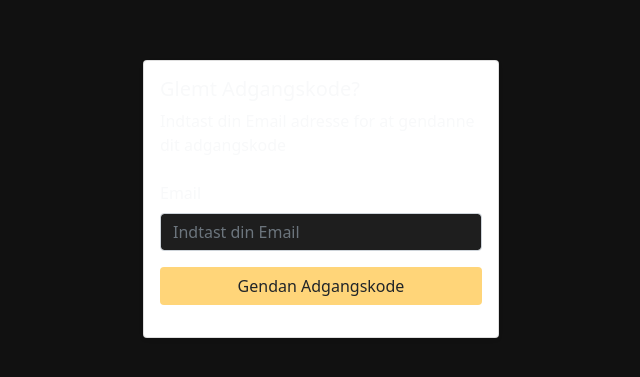
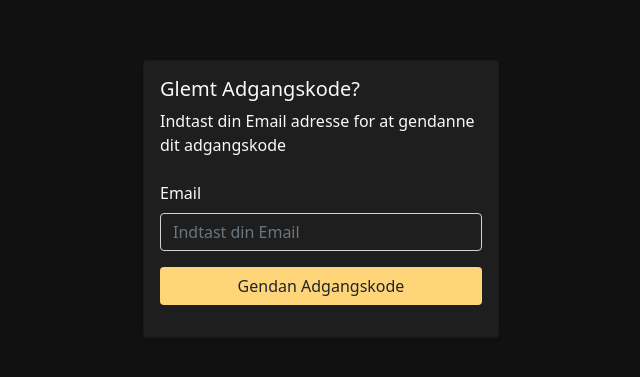
Before and after one commit to Fit-Flow/Fit_Flow_App, a plain HTML site: page web/glemt_adgangskode.html in a window 1280 px wide. Shown: the part 201-578 px from the top of the page, without its empty margins (319-959 px from the left). Drawn offline with nearby package versions, Linux system fonts and the light colour scheme.

Commit message:
Update web/glemt_adgangskode.html
Co-authored-by: Jackie <Jackiehartvig@hotmail.com>

```diff
--- a/web/glemt_adgangskode.html
+++ b/web/glemt_adgangskode.html
@@ -16,7 +16,7 @@
       <div class="row align-items-center justify-content-center
           min-vh-100">
         <div class="col-12 col-md-8 col-lg-4">
-          <div class="card shadow-sm cardcolor">
+          <div class="card shadow-sm card-color">
             <div class="card-body">
               <div class="mb-4">
                 <h5 class="text-light">Glemt Adgangskode?</h5>
```
